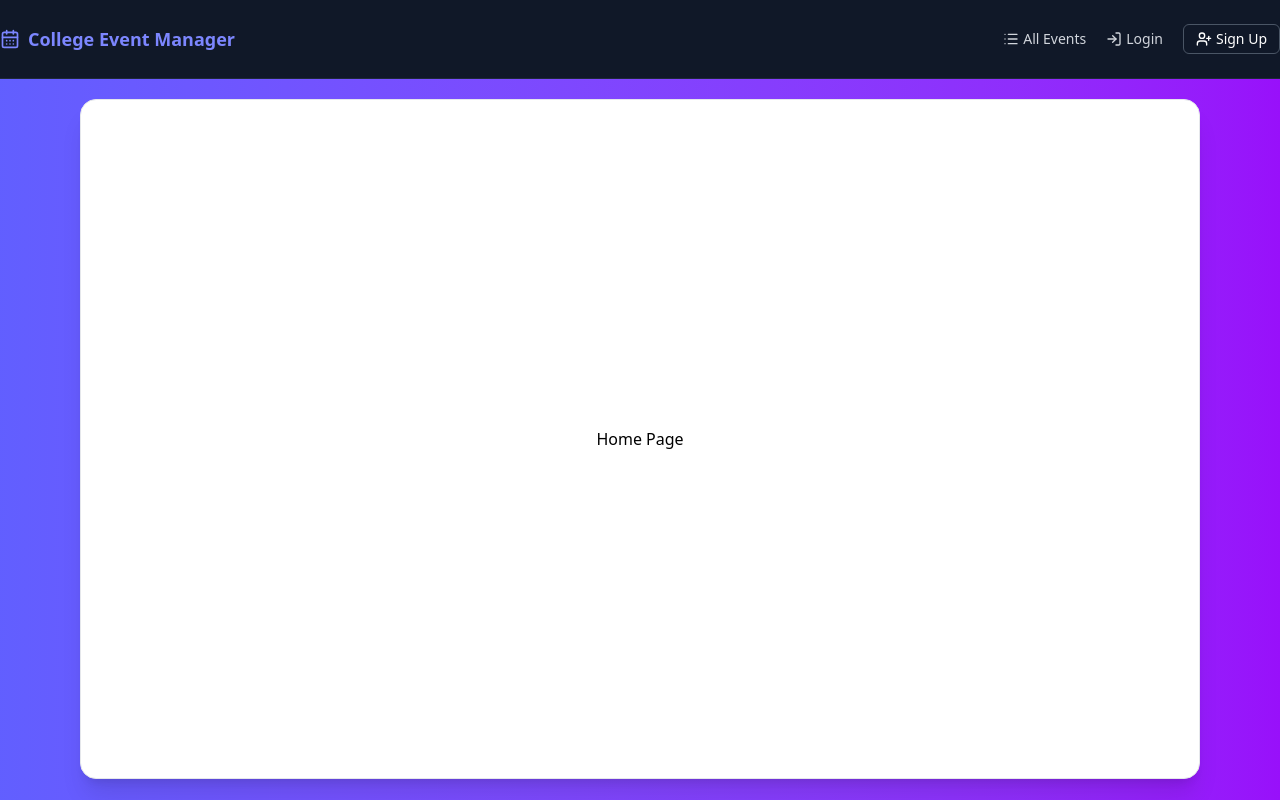
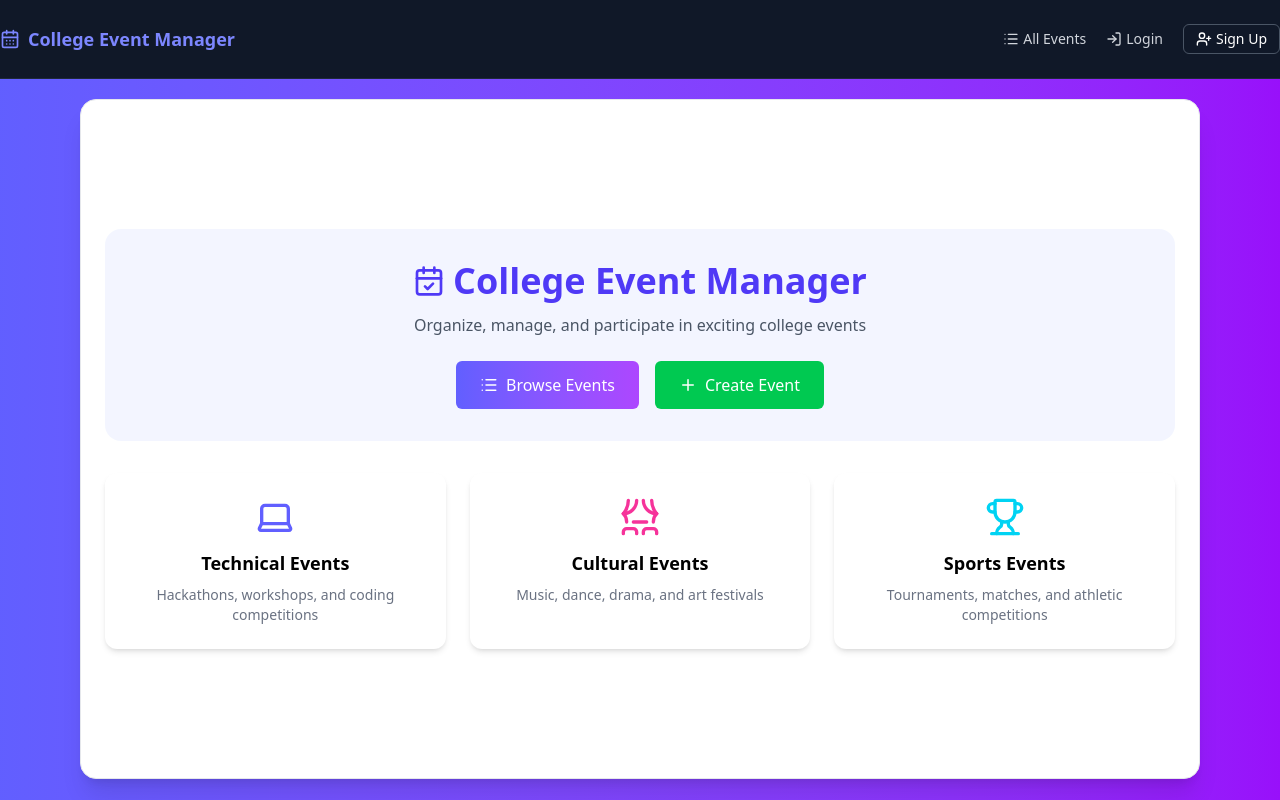
Before and after one commit to Sumitku2938k/EventNexus-2.0, a React (Vite) app in the folder client/: page / in a window 1280 px wide. Built offline with nearby package versions, Linux system fonts and the light colour scheme.

Commit message:
Enhance Home page with hero section and event cards;

```diff
--- a/client/src/pages/Home.jsx
+++ b/client/src/pages/Home.jsx
@@ -1,11 +1,62 @@
-import React from 'react';
+import { CalendarCheck, List, Plus, Laptop, Theater, Trophy } from "lucide-react";
+import { Link } from "react-router-dom";
 
 const Home = () => {
     return (
-        <div>
-            Home Page
+        <div className="space-y-8">
+
+            {/* 🔥 HERO SECTION */}
+            <div className="bg-indigo-100/40 rounded-2xl p-8 text-center">
+                <h1 className="text-3xl md:text-4xl font-bold text-indigo-600 flex items-center justify-center gap-2"><CalendarCheck size={32} />College Event Manager</h1>
+                <p className="text-gray-600 mt-3">Organize, manage, and participate in exciting college events</p>
+
+                {/* Buttons */}
+                <div className="flex flex-wrap justify-center gap-4 mt-6">
+
+                    <Link
+                        to="/events"
+                        className="flex items-center gap-2 px-6 py-3 rounded-md bg-linear-to-r from-indigo-500 to-purple-500 text-white font-medium hover:opacity-90 transition"
+                    >
+                        <List size={18} />
+                        Browse Events
+                    </Link>
+
+                    <Link
+                        to="/create-event"
+                        className="flex items-center gap-2 px-6 py-3 rounded-md bg-green-500 text-white font-medium hover:bg-green-600 transition"
+                    >
+                        <Plus size={18} />
+                        Create Event
+                    </Link>
+                </div>
+            </div>
+
+            {/* 🔥 CARDS SECTION */}
+            <div className="grid md:grid-cols-3 gap-6">
+
+                {/* Card 1 */}
+                <div className="bg-white rounded-xl shadow-md p-6 text-center hover:shadow-xl transition">
+                    <Laptop size={40} className="text-indigo-500 mx-auto mb-3" />
+                    <h3 className="text-lg font-semibold">Technical Events</h3>
+                    <p className="text-gray-500 text-sm mt-2">Hackathons, workshops, and coding competitions</p>
+                </div>
+
+                {/* Card 2 */}
+                <div className="bg-white rounded-xl shadow-md p-6 text-center hover:shadow-xl transition">
+                    <Theater size={40} className="text-pink-500 mx-auto mb-3" />
+                    <h3 className="text-lg font-semibold">Cultural Events</h3>
+                    <p className="text-gray-500 text-sm mt-2">Music, dance, drama, and art festivals</p>
+                </div>
+
+                {/* Card 3 */}
+                <div className="bg-white rounded-xl shadow-md p-6 text-center hover:shadow-xl transition ">
+                    <Trophy size={40} className="text-cyan-400 mx-auto mb-3" />
+                    <h3 className="text-lg font-semibold">Sports Events</h3>
+                    <p className="text-gray-500 text-sm mt-2">Tournaments, matches, and athletic competitions</p>
+                </div>
+            </div>
         </div>
     );
-}
+};
 
 export default Home;
```
